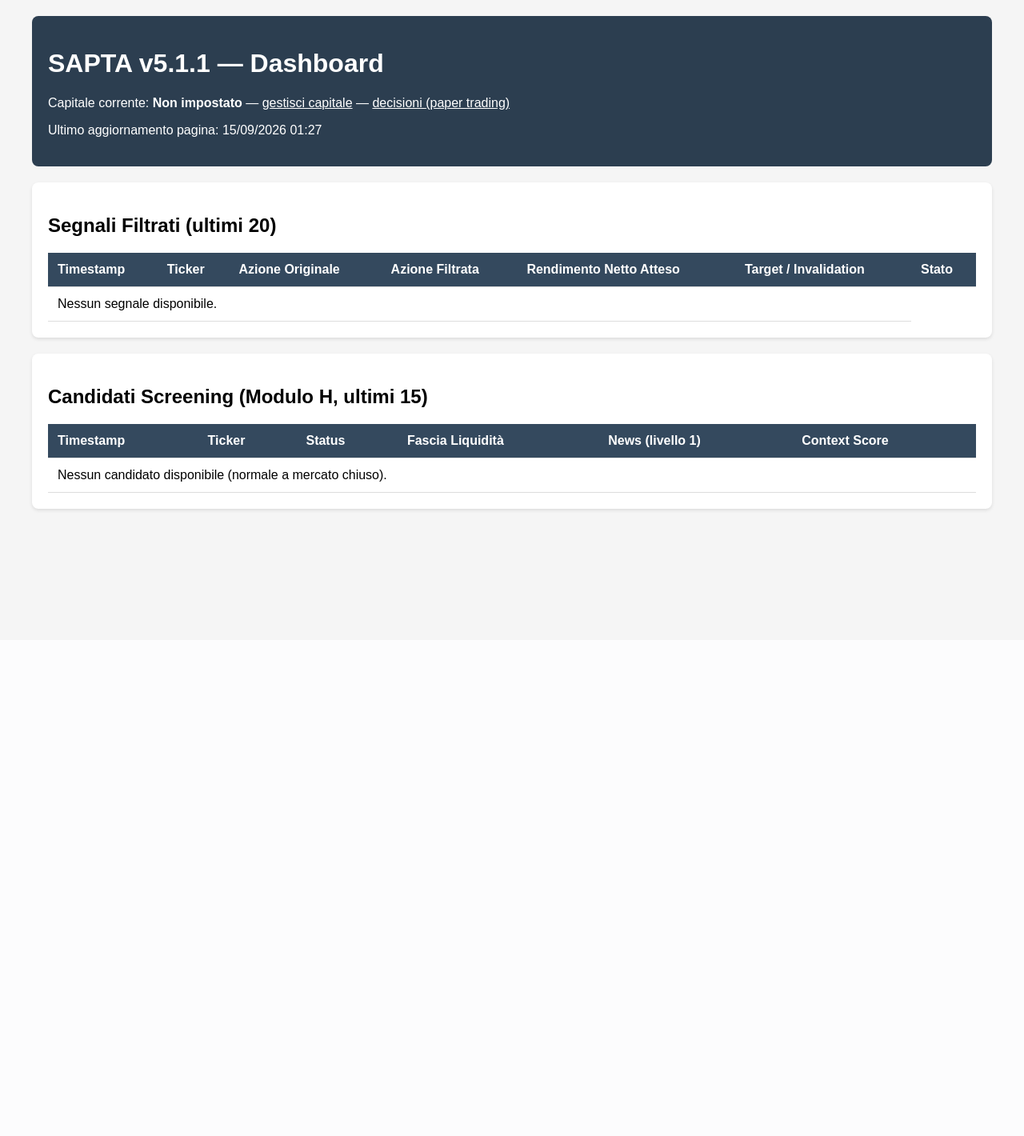
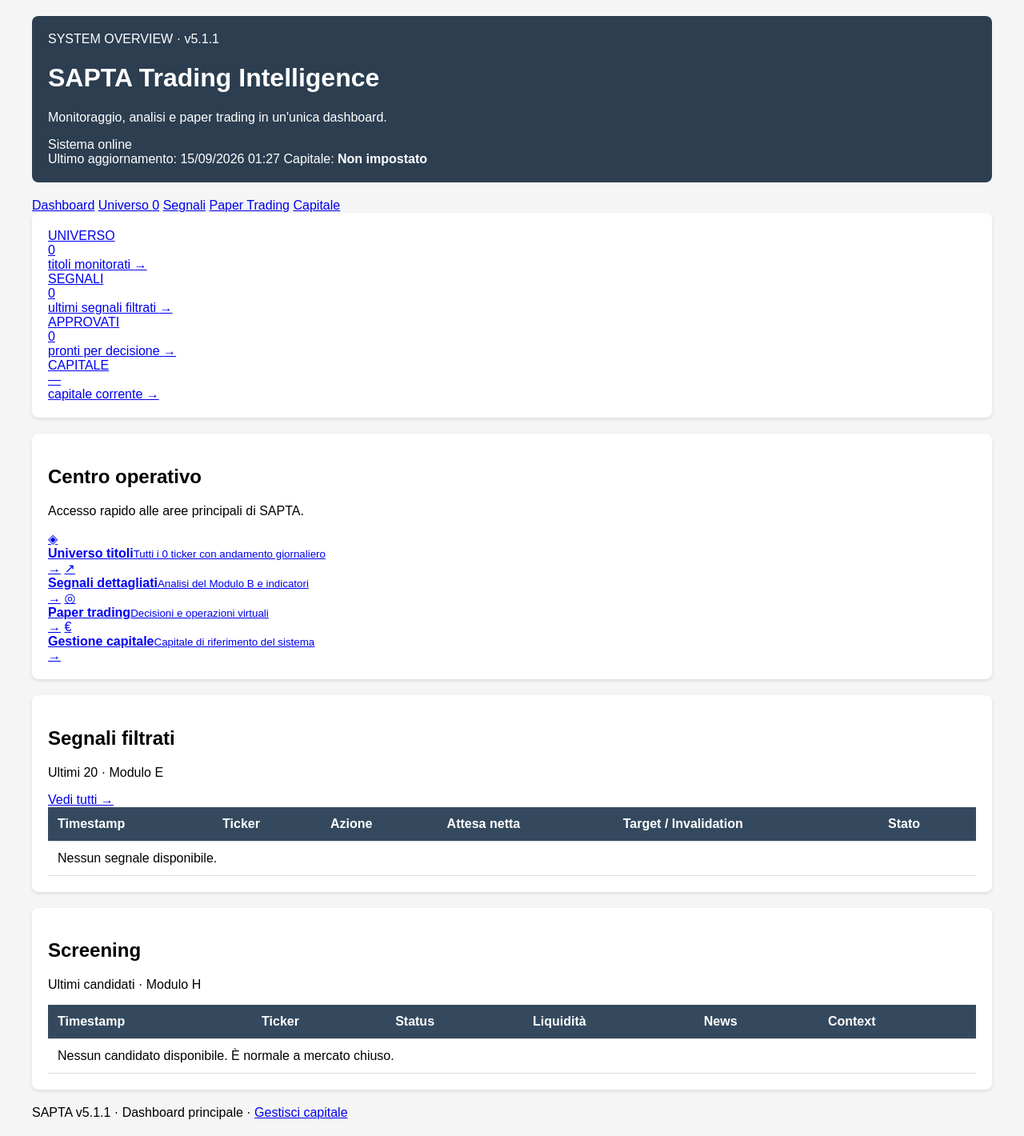
Before and after one commit to AlexPj72/SAPTA, a PHP site: page / in a window 1280 px wide. Shown: the whole page at 80% size. Before the commit the page ends 640 px from the top, so only its background shows below. Run offline with PHP 8.4, Linux system fonts and the light colour scheme; data that the repository does not hold is empty.

Commit message:
dashboard: refresh home layout and add universe navigation

```diff
--- a/dashboard/index.php
+++ b/dashboard/index.php
@@ -1,125 +1,105 @@
 <?php
 require_once 'config.php';
 
-// Ultimi segnali filtrati (Modulo E)
 $signals = supabase_query('signals_filtered', [
-    'select' => '*',
-    'order' => 'timestamp.desc',
-    'limit' => 20
+    'select' => '*', 'order' => 'timestamp.desc', 'limit' => 20
 ]);
-
-// Candidati screening recenti (Modulo H v5.1.1 — sostituisce la vecchia tabella "anomalies")
 $candidates = supabase_query('screening_candidates', [
-    'select' => '*',
-    'order' => 'timestamp.desc',
-    'limit' => 15
+    'select' => '*', 'order' => 'timestamp.desc', 'limit' => 15
 ]);
-
-// Capitale corrente (tabella capital_state)
 $capital_history = supabase_query('capital_state', [
-    'select' => 'capital_eur,created_at',
-    'order' => 'created_at.desc',
-    'limit' => 1
+    'select' => 'capital_eur,created_at', 'order' => 'created_at.desc', 'limit' => 1
 ]);
 $current_capital = $capital_history[0]['capital_eur'] ?? null;
+
+$universe = supabase_query('ticker_sectors', ['select' => 'ticker', 'limit' => 500]);
+$universe_count = count($universe);
+$approved_count = 0;
+$signal_count = count($signals);
+foreach ($signals as $s) if (!empty($s['filter_passed'])) $approved_count++;
 ?>
 <!DOCTYPE html>
 <html lang="it">
 <head>
     <meta charset="UTF-8">
     <meta name="viewport" content="width=device-width, initial-scale=1">
-    <title>SAPTA Dashboard</title>
+    <title>SAPTA v5.1.1 — Dashboard</title>
     <link rel="stylesheet" href="assets/style.css">
 </head>
 <body>
-    <header>
-        <h1>SAPTA v5.1.1 — Dashboard</h1>
-        <p>
-            Capitale corrente:
-            <strong><?= $current_capital !== null ? '€' . number_format($current_capital, 2) : 'Non impostato' ?></strong>
-            — <a href="capital.php" style="color:#fff;">gestisci capitale</a>
-            — <a href="decisions.php" style="color:#fff;">decisioni (paper trading)</a>
-        </p>
-        <p>Ultimo aggiornamento pagina: <?= date('d/m/Y H:i') ?></p>
+<header class="hero">
+    <div class="hero-top">
+        <div>
+            <div class="eyebrow">SYSTEM OVERVIEW · v5.1.1</div>
+            <h1>SAPTA <span>Trading Intelligence</span></h1>
+            <p>Monitoraggio, analisi e paper trading in un'unica dashboard.</p>
+        </div>
+        <div class="status-pill"><span class="status-dot"></span> Sistema online</div>
+    </div>
+    <div class="hero-meta">
+        <span>Ultimo aggiornamento: <?= date('d/m/Y H:i') ?></span>
+        <span>Capitale: <strong><?= $current_capital !== null ? '€' . number_format($current_capital, 2) : 'Non impostato' ?></strong></span>
+    </div>
 </header>
 
+<nav class="nav-bar">
+    <a class="active" href="index.php">Dashboard</a>
+    <a href="universo.php">Universo <span><?= $universe_count ?></span></a>
+    <a href="signals.php">Segnali</a>
+    <a href="decisions.php">Paper Trading</a>
+    <a href="capital.php">Capitale</a>
+</nav>
+
+<section class="kpi-grid">
+    <a class="kpi-card accent" href="universo.php"><div class="kpi-label">UNIVERSO</div><div class="kpi-value"><?= $universe_count ?></div><div class="kpi-sub">titoli monitorati <span>→</span></div></a>
+    <a class="kpi-card" href="signals.php"><div class="kpi-label">SEGNALI</div><div class="kpi-value"><?= $signal_count ?></div><div class="kpi-sub">ultimi segnali filtrati <span>→</span></div></a>
+    <a class="kpi-card" href="decisions.php"><div class="kpi-label">APPROVATI</div><div class="kpi-value"><?= $approved_count ?></div><div class="kpi-sub">pronti per decisione <span>→</span></div></a>
+    <a class="kpi-card" href="capital.php"><div class="kpi-label">CAPITALE</div><div class="kpi-value small-value"><?= $current_capital !== null ? '€' . number_format($current_capital, 0, ',', '.') : '—' ?></div><div class="kpi-sub">capitale corrente <span>→</span></div></a>
+</section>
+
+<section class="quick-links">
+    <div><h2>Centro operativo</h2><p class="muted">Accesso rapido alle aree principali di SAPTA.</p></div>
+    <div class="quick-grid">
+        <a href="universo.php" class="quick-card"><span class="quick-icon">◈</span><div><strong>Universo titoli</strong><small>Tutti i <?= $universe_count ?> ticker con andamento giornaliero</small></div><b>→</b></a>
+        <a href="signals.php" class="quick-card"><span class="quick-icon">↗</span><div><strong>Segnali dettagliati</strong><small>Analisi del Modulo B e indicatori</small></div><b>→</b></a>
+        <a href="decisions.php" class="quick-card"><span class="quick-icon">◎</span><div><strong>Paper trading</strong><small>Decisioni e operazioni virtuali</small></div><b>→</b></a>
+        <a href="capital.php" class="quick-card"><span class="quick-icon">€</span><div><strong>Gestione capitale</strong><small>Capitale di riferimento del sistema</small></div><b>→</b></a>
+    </div>
+</section>
+
 <section>
-        <h2>Segnali Filtrati (ultimi 20)</h2>
-        <table>
-            <thead>
-                <tr>
-                    <th>Timestamp</th>
-                    <th>Ticker</th>
-                    <th>Azione Originale</th>
-                    <th>Azione Filtrata</th>
-                    <th>Rendimento Netto Atteso</th>
-                    <th>Target / Invalidation</th>
-                    <th>Stato</th>
-                </tr>
-            </thead>
+    <div class="section-head"><div><h2>Segnali filtrati</h2><p class="muted">Ultimi 20 · Modulo E</p></div><a class="section-link" href="signals.php">Vedi tutti →</a></div>
+    <div class="table-wrap"><table>
+        <thead><tr><th>Timestamp</th><th>Ticker</th><th>Azione</th><th>Attesa netta</th><th>Target / Invalidation</th><th>Stato</th></tr></thead>
         <tbody>
-                <?php if (empty($signals)): ?>
-                <tr><td colspan="6">Nessun segnale disponibile.</td></tr>
-                <?php endif; ?>
+        <?php if (empty($signals)): ?><tr><td colspan="6" class="empty-state">Nessun segnale disponibile.</td></tr><?php endif; ?>
         <?php foreach ($signals as $s): ?>
         <tr>
-                    <td><?= date('d/m H:i', strtotime($s['timestamp'])) ?></td>
-                    <td><strong><a href="grafico.php?ticker=<?= urlencode($s['ticker']) ?>"><?= htmlspecialchars($s['ticker']) ?></a></strong></td>
-                    <td><?= htmlspecialchars($s['original_action']) ?></td>
-                    <td class="<?= $s['filtered_action'] === 'HOLD' ? 'declassato' : '' ?>">
-                        <?= htmlspecialchars($s['filtered_action']) ?>
-                    </td>
+            <td class="muted"><?= date('d/m H:i', strtotime($s['timestamp'])) ?></td>
+            <td><a class="ticker-link" href="grafico.php?ticker=<?= urlencode($s['ticker']) ?>"><?= htmlspecialchars($s['ticker']) ?></a></td>
+            <td><span class="action-chip <?= strtolower($s['filtered_action']) ?>"><?= htmlspecialchars($s['filtered_action']) ?></span></td>
             <td><?= number_format(($s['expected_net_return'] ?? 0) * 100, 2) ?>%</td>
-                    <td>
-                        <?= isset($s['target_price']) ? '🎯 €' . number_format($s['target_price'], 2) : '—' ?><br>
-                        <?= isset($s['invalidation_price']) ? '🛑 €' . number_format($s['invalidation_price'], 2) : '—' ?>
-                    </td>
-                    <td>
-                        <?php if ($s['filtered_action'] === 'HOLD' && $s['original_action'] === 'HOLD'): ?>
-                            <span class="badge hold">— nessuna azione</span>
-                        <?php elseif (!empty($s['filter_passed'])): ?>
-                            <span class="badge approved">✅ APPROVATO</span>
-                            <br><a href="decisions.php?ticker=<?= urlencode($s['ticker']) ?>&signal_id=<?= (int) $s['id'] ?>">registra decisione</a>
-                        <?php else: ?>
-                            <span class="badge rejected">❌ DECLASSATO</span>
-                            <br><small><?= htmlspecialchars($s['filter_reason'] ?? '') ?></small>
-                        <?php endif; ?>
-                    </td>
+            <td><?= isset($s['target_price']) ? '🎯 ' . number_format($s['target_price'], 2) : '—' ?> / <?= isset($s['invalidation_price']) ? '🛑 ' . number_format($s['invalidation_price'], 2) : '—' ?></td>
+            <td><?php if (!empty($s['filter_passed'])): ?><span class="badge approved">APPROVATO</span><?php elseif ($s['filtered_action'] === 'HOLD'): ?><span class="badge hold">HOLD</span><?php else: ?><span class="badge rejected">DECLASSATO</span><?php endif; ?></td>
         </tr>
         <?php endforeach; ?>
         </tbody>
-        </table>
+    </table></div>
 </section>
 
 <section>
-        <h2>Candidati Screening (Modulo H, ultimi 15)</h2>
-        <table>
-            <thead>
-                <tr>
-                    <th>Timestamp</th>
-                    <th>Ticker</th>
-                    <th>Status</th>
-                    <th>Fascia Liquidità</th>
-                    <th>News (livello 1)</th>
-                    <th>Context Score</th>
-                </tr>
-            </thead>
+    <div class="section-head"><div><h2>Screening</h2><p class="muted">Ultimi candidati · Modulo H</p></div></div>
+    <div class="table-wrap"><table>
+        <thead><tr><th>Timestamp</th><th>Ticker</th><th>Status</th><th>Liquidità</th><th>News</th><th>Context</th></tr></thead>
         <tbody>
-                <?php if (empty($candidates)): ?>
-                <tr><td colspan="6">Nessun candidato disponibile (normale a mercato chiuso).</td></tr>
-                <?php endif; ?>
+        <?php if (empty($candidates)): ?><tr><td colspan="6" class="empty-state">Nessun candidato disponibile. È normale a mercato chiuso.</td></tr><?php endif; ?>
         <?php foreach ($candidates as $c): ?>
-                <tr>
-                    <td><?= date('d/m H:i', strtotime($c['timestamp'])) ?></td>
-                    <td><strong><?= htmlspecialchars($c['ticker']) ?></strong></td>
-                    <td><?= htmlspecialchars($c['status'] ?? '') ?></td>
-                    <td><?= htmlspecialchars($c['liquidity_bucket'] ?? '') ?></td>
-                    <td><?= isset($c['news_light_count']) ? (int)$c['news_light_count'] : '—' ?></td>
-                    <td><?= isset($c['context_score']) ? number_format($c['context_score'], 2) : '—' ?></td>
-                </tr>
+        <tr><td class="muted"><?= date('d/m H:i', strtotime($c['timestamp'])) ?></td><td><strong><?= htmlspecialchars($c['ticker']) ?></strong></td><td><?= htmlspecialchars($c['status'] ?? '') ?></td><td><?= htmlspecialchars($c['liquidity_bucket'] ?? '') ?></td><td><?= isset($c['news_light_count']) ? (int)$c['news_light_count'] : '—' ?></td><td><?= isset($c['context_score']) ? number_format($c['context_score'], 2) : '—' ?></td></tr>
         <?php endforeach; ?>
         </tbody>
-        </table>
+    </table></div>
 </section>
+
+<footer>SAPTA v5.1.1 · Dashboard principale · <a href="capital.php">Gestisci capitale</a></footer>
 </body>
 </html>
```
Lines whose indentation alone changed are shown as unchanged.
